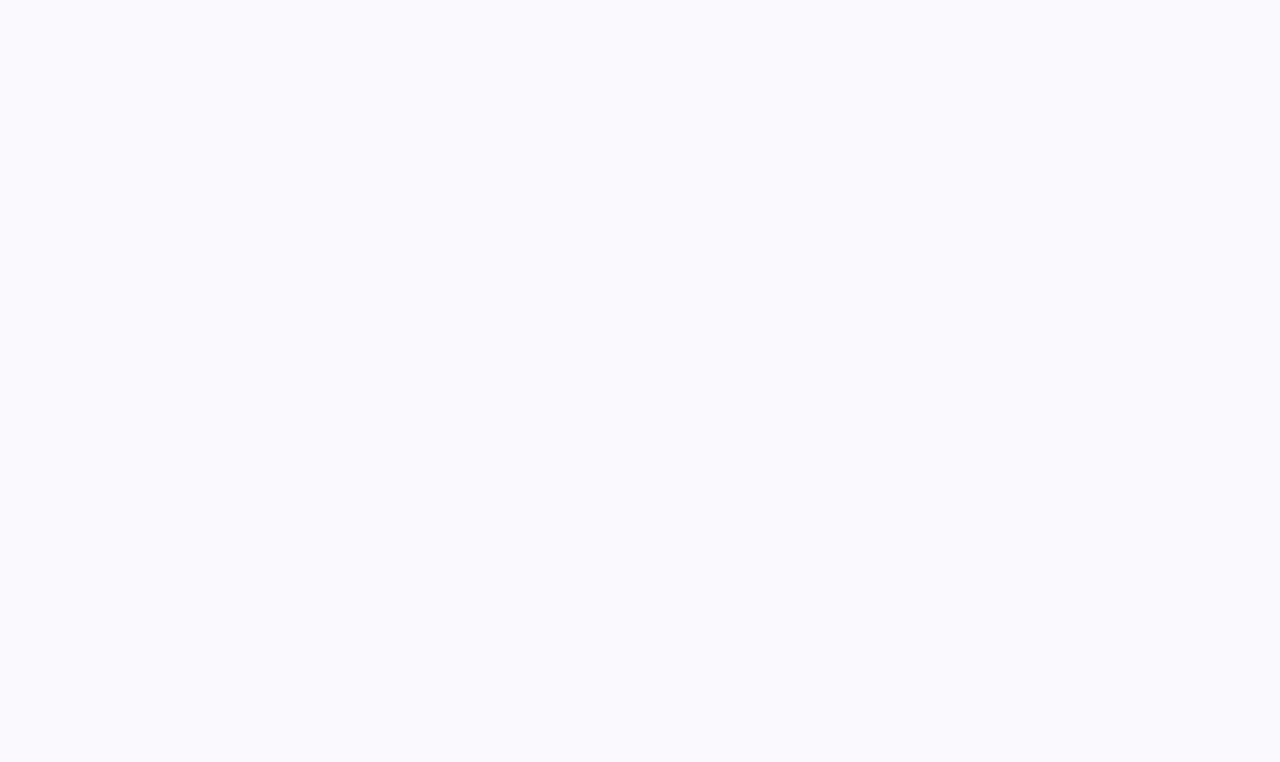
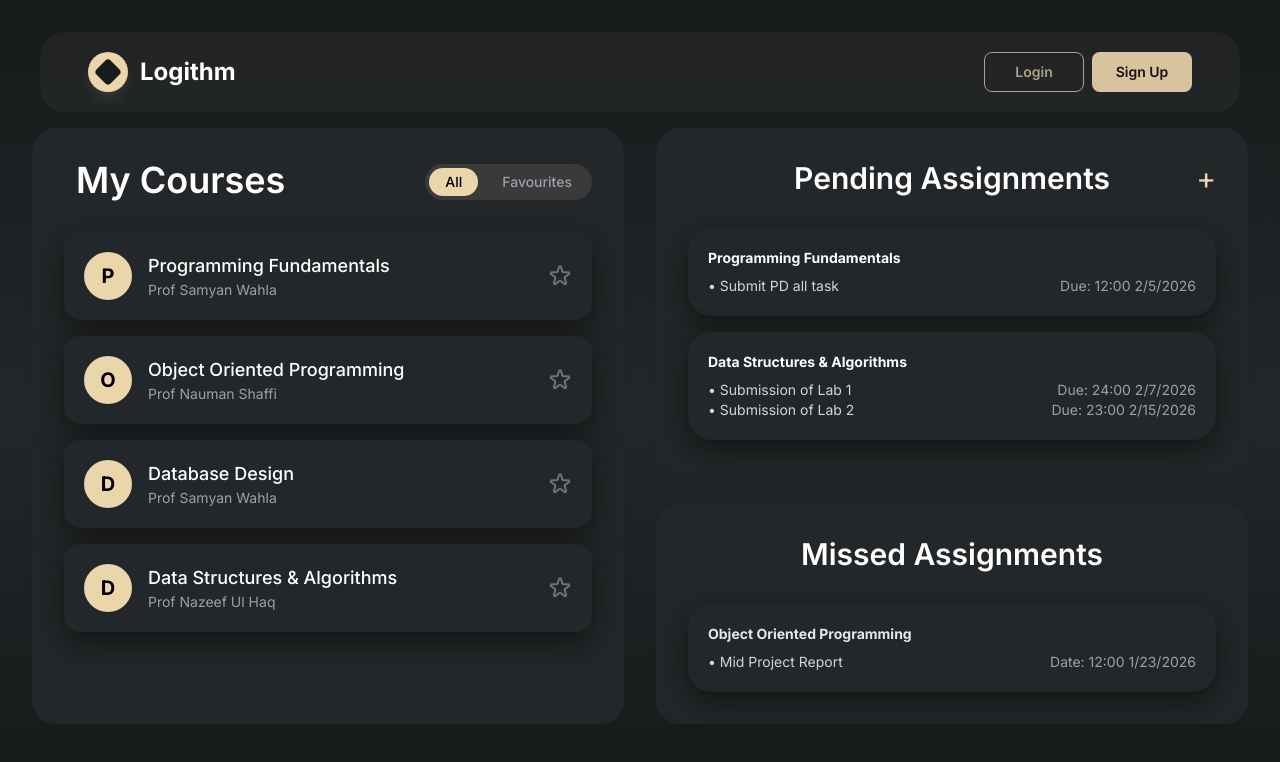
Before and after one commit to LegitAhmad/logithm-frontend, an Angular app: page /dashboard in a window 1280 px wide. Before the commit this address led to /. Shown: the top 762 px of the page. Built offline with nearby package versions, Linux system fonts and the light colour scheme.

Commit message:
Add dashboard page implementation

```diff
--- a/src/app/app.routes.ts
+++ b/src/app/app.routes.ts
@@ -3,6 +3,7 @@ import { Home } from './pages/home/home';
 import { Login } from './pages/auth/login/login';
 import { Signup } from './pages/auth/signup/signup';
 import { Editor } from './pages/editor/editor';
+import { Dashboard } from './pages/dashboard/dashboard';
 
 export const routes: Routes = [
   {
@@ -24,4 +25,9 @@ export const routes: Routes = [
     title: 'Course | Question',
     component: Editor,
   },
+  {
+    path: 'dashboard',
+    title: 'Dashboard',
+    component: Dashboard,
+  },
 ];
--- /dev/null
+++ b/src/app/pages/dashboard/dashboard.html
@@ -0,0 +1,78 @@
+<div class="min-h-screen bg-dashboard-grad text-white">
+    <app-navbar />
+
+    <div class="grid grid-cols-1 gap-8 lg:grid-cols-2 pt-32 px-8 pb-8">
+
+        <section class="bg-bg2 rounded-3xl p-8">
+            <div class="mb-8 flex items-end justify-between">
+                <h2 class="text-4xl ml-3 font-semibold">My Courses</h2>
+                <div class="bg-bg3 flex gap-2 rounded-full p-1">
+                    <button class="bg-primary px-4 py-1 text-sm font-medium text-black rounded-full cursor-pointer">All</button>
+                    <button class="px-4 py-1 text-sm font-medium text-gray-400 cursor-pointer">Favourites</button>
+                </div>
+            </div>
+
+            <div class="space-y-4">
+                @for (course of courses; track course.name) {
+                <div
+                    class="bg-bg2 hover:bg-bg3 flex items-center justify-between rounded-2xl p-5 transition-colors cursor-pointer shadow-[0_10px_30px_rgba(0,0,0,0.5)]">
+                    <div class="flex items-center gap-4">
+                        <div
+                            class="bg-primary flex h-12 w-12 items-center justify-center rounded-full text-xl font-bold text-black">
+                            {{ course.name[0] }}
+                        </div>
+                        <div>
+                            <h3 class="text-lg font-medium">{{ course.name }}</h3>
+                            <p class="text-sm text-gray-400">{{ course.professor }}</p>
+                        </div>
+                    </div>
+                    <button (click)="toggleFavorite(course)"
+                        class="transition-all duration-300 cursor-pointer"
+                        [class.text-accent]="course.isFavorite"
+                        [class.text-gray-500]="!course.isFavorite">
+                        <svg xmlns="http://www.w3.org/2000/svg" class="h-6 w-6" fill="none" viewBox="0 0 24 24"
+                            stroke="currentColor">
+                            <path stroke-linecap="round" stroke-linejoin="round" stroke-width="2"
+                                d="M11.049 2.927c.3-.921 1.603-.921 1.902 0l1.519 4.674a1 1 0 00.95.69h4.915c.969 0 1.371 1.24.588 1.81l-3.976 2.888a1 1 0 00-.363 1.118l1.518 4.674c.3.922-.755 1.688-1.538 1.118l-3.976-2.888a1 1 0 00-1.176 0l-3.976 2.888c-.783.57-1.838-.197-1.538-1.118l1.518-4.674a1 1 0 00-.363-1.118l-3.976-2.888c-.784-.57-.382-1.81.588-1.81h4.914a1 1 0 00.951-.69l1.519-4.674z" />
+                        </svg>
+                    </button>
+                </div>
+                }
+            </div>
+        </section>
+
+        <div class="flex flex-col gap-8">
+
+            <section class="bg-bg2 relative rounded-3xl p-8 ">
+                <button class="absolute top-8 right-8 text-primary text-3xl cursor-pointer">+</button>
+                <h2 class="mb-8 text-3xl font-semibold text-center">Pending Assignments</h2>
+
+                <div class="space-y-4">
+                    @for (group of pending; track group.course) {
+                    <div class="bg-bg2 rounded-xl p-5 shadow-[0_10px_30px_rgba(0,0,0,0.5)]">
+                        <h3 class="mb-2 font-bold">{{ group.course }}</h3>
+                        @for (task of group.tasks; track task.title) {
+                        <div class="hover:opacity-50 cursor-pointer flex justify-between text-sm">
+                            <span class="text-gray-300">• {{ task.title }}</span>
+                            <span class="text-gray-400">Due: {{ task.dueTime }} {{ task.dueDate }}</span>
+                        </div>
+                        }
+                    </div>
+                    }
+                </div>
+            </section>
+
+            <section class="bg-bg2 flex-1 rounded-3xl p-8">
+                <h2 class="mb-8 text-3xl font-semibold text-center">Missed Assignments</h2>
+                <div class="bg-bg2 rounded-xl p-5 shadow-[0_10px_30px_rgba(0,0,0,0.5)]">
+                    <h3 class="mb-2 font-bold text-gray-200">Object Oriented Programming</h3>
+                    <div class="hover:opacity-50 cursor-pointer flex justify-between text-sm">
+                        <span class="text-gray-300">• Mid Project Report</span>
+                        <span class="text-gray-400">Date: 12:00 1/23/2026</span>
+                    </div>
+                </div>
+            </section>
+
+        </div>
+    </div>
+</div>
--- /dev/null
+++ b/src/app/pages/dashboard/dashboard.ts
@@ -0,0 +1,36 @@
+import { Component } from '@angular/core';
+import { Navbar } from '../../components/navbar/navbar';
+
+@Component({
+  selector: 'app-dashboard',
+  standalone: true,
+  templateUrl: './dashboard.html',
+  imports: [Navbar]
+})
+
+export class Dashboard {
+  courses = [
+    { name: 'Programming Fundamentals', professor: 'Prof Samyan Wahla',isFavorite:false },
+    { name: 'Object Oriented Programming', professor: 'Prof Nauman Shaffi',isFavorite:false },
+    { name: 'Database Design', professor: 'Prof Samyan Wahla',isFavorite:false },
+    { name: 'Data Structures & Algorithms', professor: 'Prof Nazeef Ul Haq',isFavorite:false }
+  ];
+
+  pending = [
+    {
+      course: 'Programming Fundamentals',
+      tasks: [{ title: 'Submit PD all task', dueTime: '12:00', dueDate: '2/5/2026' }]
+    },
+    {
+      course: 'Data Structures & Algorithms',
+      tasks: [
+        { title: 'Submission of Lab 1', dueTime: '24:00', dueDate: '2/7/2026' },
+        { title: 'Submission of Lab 2', dueTime: '23:00', dueDate: '2/15/2026' }
+      ]
+    }
+  ];
+
+  toggleFavorite(course: any) {
+    course.isFavorite = !course.isFavorite;
+  }
+}
--- a/src/styles.css
+++ b/src/styles.css
@@ -11,6 +11,13 @@
   --font-sans: 'Inter', ui-sans-serif, system-ui;
 
   --radius-xl: 1.5rem;
+
+  --background-image-dashboard-grad: linear-gradient(
+    to bottom,
+    #171a1b 0%,
+    #242729 51%,
+    #171a1b 100%
+  );
 }
 
 @layer base {
```
Also changed, not shown: public/logout.png (added), src/app/pages/dashboard/dashboard.css (added), 1 other file (tests, documents, lock files or other folders).
